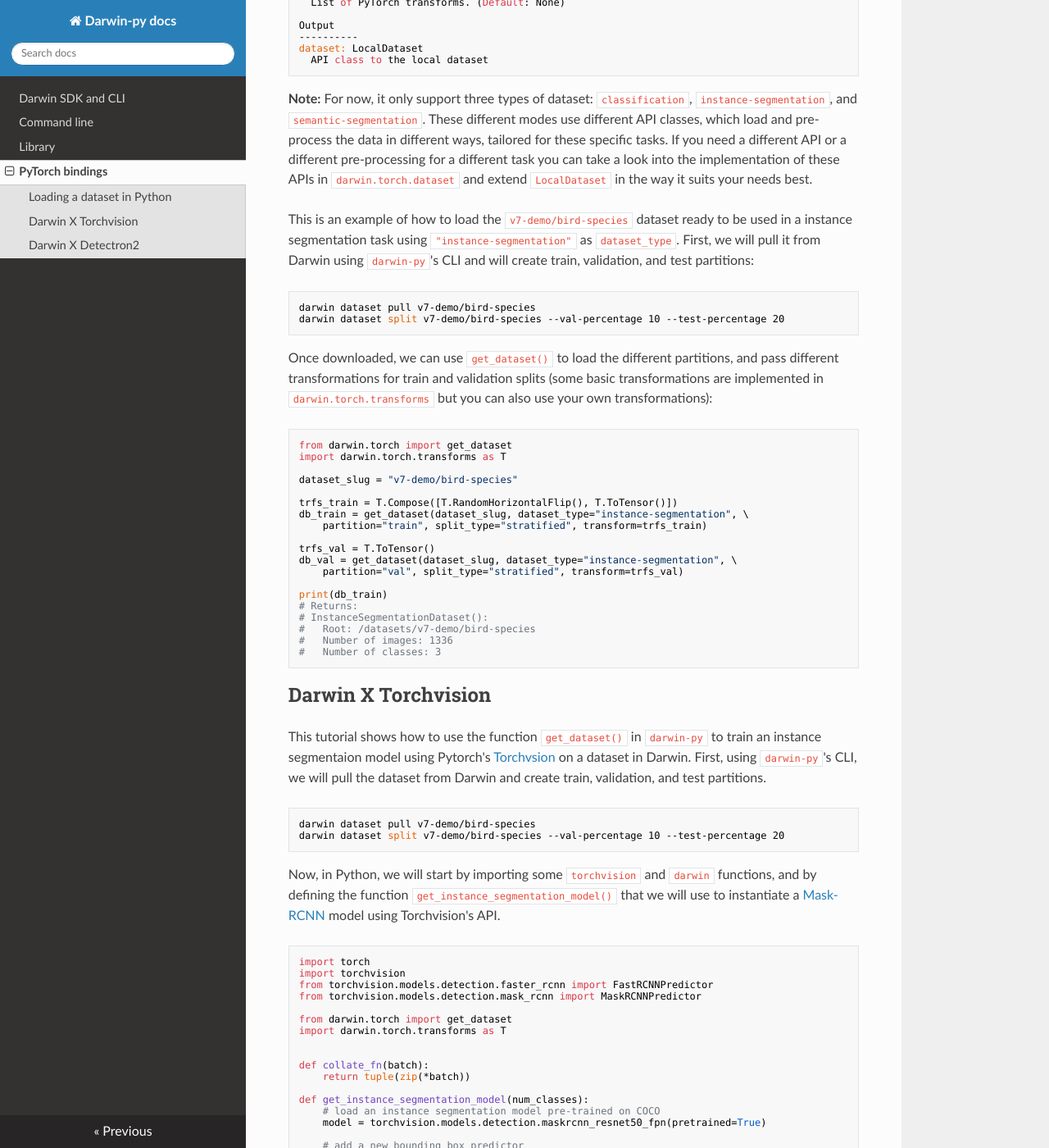
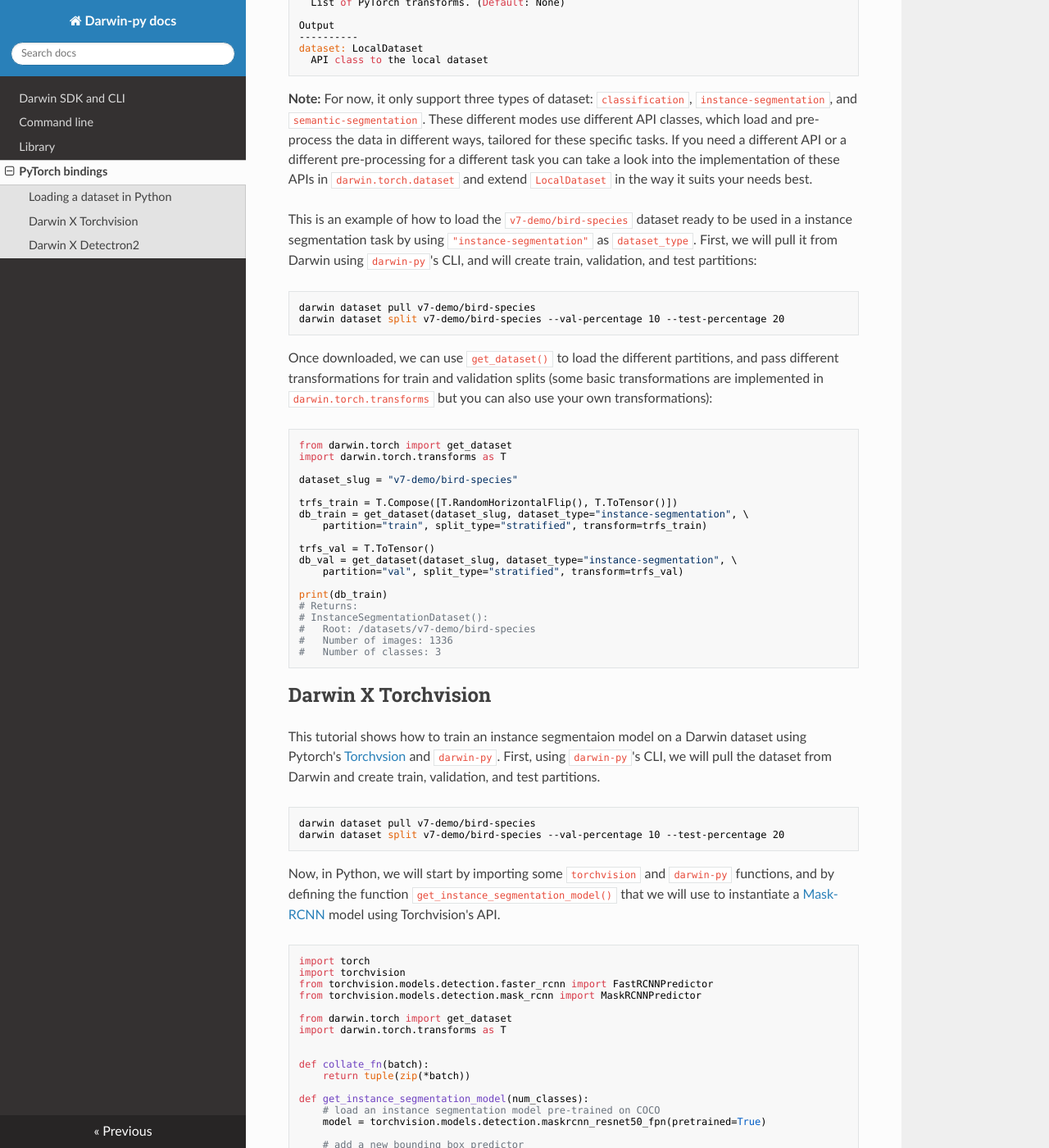
Before and after one commit to v7labs/darwin-py, an MkDocs documentation site: the page built from docs/torch.md, in a window 1280 px wide and 1400 px high, scrolled down 516 px. Shown: the whole window at 82% size. Built offline with MkDocs 1.6.1, drawn with Linux system fonts in a browser that asks for light colours; nearby versions of some CDN libraries; a script that is not in the unit is left out.

Commit message:
update readme

````diff
--- a/docs/torch.md
+++ b/docs/torch.md
@@ -31,7 +31,7 @@ dataset: LocalDataset
 
 **Note:** For now, it only support three types of dataset: `classification`, `instance-segmentation`, and `semantic-segmentation`. These different modes use different API classes, which load and pre-process the data in different ways, tailored for these specific tasks. If you need a different API or a different pre-processing for a different task you can take a look into the implementation of these APIs in `darwin.torch.dataset` and extend `LocalDataset` in the way it suits your needs best.
 
-This is an example of how to load the `v7-demo/bird-species` dataset ready to be used in a instance segmentation task using `"instance-segmentation"` as `dataset_type`. First, we will pull it from Darwin using `darwin-py`'s CLI and will create train, validation, and test partitions:
+This is an example of how to load the `v7-demo/bird-species` dataset ready to be used in a instance segmentation task by using `"instance-segmentation"` as `dataset_type`. First, we will pull it from Darwin using `darwin-py`'s CLI, and will create train, validation, and test partitions:
 
 ```bash
 darwin dataset pull v7-demo/bird-species
@@ -65,14 +65,14 @@ print(db_train)
 
 ## Darwin X Torchvision
 
-This tutorial shows how to use the function `get_dataset()` in `darwin-py` to train an instance segmentaion model using Pytorch's [Torchvsion](https://github.com/pytorch/vision) on a dataset in Darwin. First, using `darwin-py`'s CLI, we will pull the dataset from Darwin and create train, validation, and test partitions.
+This tutorial shows how to train an instance segmentaion model on a Darwin dataset using Pytorch's [Torchvsion](https://github.com/pytorch/vision) and `darwin-py`. First, using `darwin-py`'s CLI, we will pull the dataset from Darwin and create train, validation, and test partitions.
 
 ```bash
 darwin dataset pull v7-demo/bird-species
 darwin dataset split v7-demo/bird-species --val-percentage 10 --test-percentage 20
 ```
 
-Now, in Python, we will start by importing some `torchvision` and `darwin` functions, and by defining the function `get_instance_segmentation_model()` that we will use to instantiate a [Mask-RCNN](https://arxiv.org/abs/1703.06870) model using Torchvision's API.
+Now, in Python, we will start by importing some `torchvision` and `darwin-py` functions, and by defining the function `get_instance_segmentation_model()` that we will use to instantiate a [Mask-RCNN](https://arxiv.org/abs/1703.06870) model using Torchvision's API.
 
 ```python
 import torch
````
